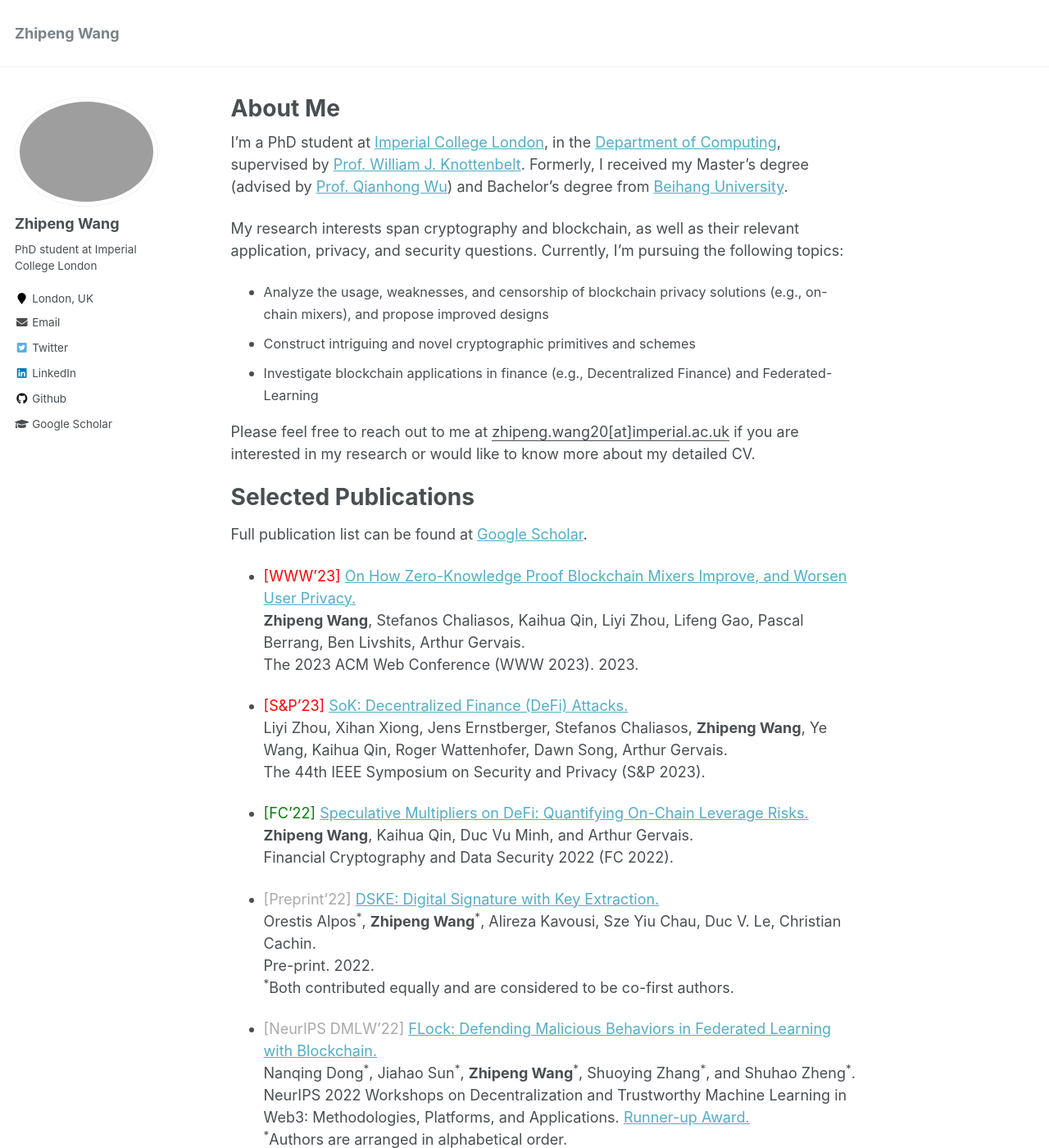
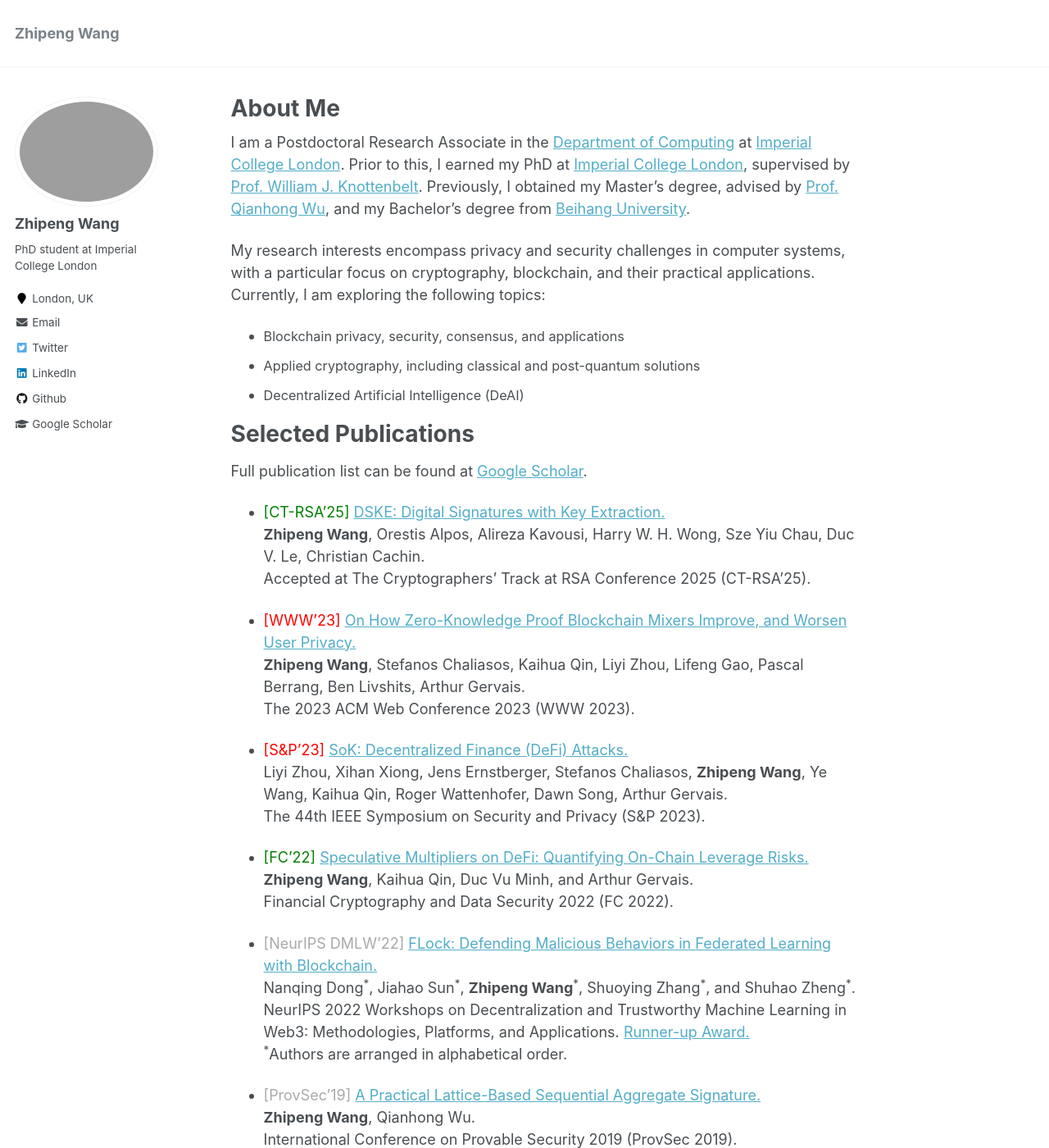
Before and after one commit to WZP321/profile, a Jekyll site: the page built from _pages/about.md, in a window 1280 px wide and 1400 px high. Shown: the whole window at 82% size. Built offline with Jekyll 4.4.1, drawn with Linux system fonts in a browser that asks for light colours; some of the changed text lies outside the part shown.

Commit message:
update about me

```diff
--- a/_pages/about.md
+++ b/_pages/about.md
@@ -7,25 +7,33 @@ redirect_from:
   - /about/
   - /about.html
 ---
-I'm a PhD student at [Imperial College London](https://www.imperial.ac.uk/), in the [Department of Computing](https://www.imperial.ac.uk/computing/), supervised by [Prof. William J. Knottenbelt](https://www.doc.ic.ac.uk/~wjk/). Formerly, I received my Master's degree (advised by [Prof. Qianhong Wu](https://scholar.google.com/citations?hl=en&user=eEzaPPYAAAAJ)) and Bachelor's degree from [Beihang University](https://ev.buaa.edu.cn/).
+I am a Postdoctoral Research Associate in the [Department of Computing](https://www.imperial.ac.uk/computing/) at [Imperial College London](https://www.imperial.ac.uk/). Prior to this, I earned my PhD at [Imperial College London](https://www.imperial.ac.uk/), supervised by [Prof. William J. Knottenbelt](https://www.doc.ic.ac.uk/~wjk/). Previously, I obtained my Master’s degree, advised by [Prof. Qianhong Wu](https://scholar.google.com/citations?hl=en&user=eEzaPPYAAAAJ), and my Bachelor’s degree from [Beihang University](https://ev.buaa.edu.cn/).
+
 
 <!-- advised by [Prof. Qianhong Wu](https://scholar.google.com/citations?hl=en&user=eEzaPPYAAAAJ), and  from École Centrale de Pékin, Beihang University.   -->
 
-My research interests span cryptography and blockchain, as well as their relevant application, privacy, and security questions. Currently, I'm pursuing the following topics:
-- <span style="font-size:0.9em;"> Analyze the usage, weaknesses, and censorship of blockchain privacy solutions (e.g., on-chain mixers), and propose improved designs </span>
-- <span style="font-size:0.9em;"> Construct intriguing and novel cryptographic primitives and schemes</span>
-- <span style="font-size:0.9em;"> Investigate blockchain applications in finance (e.g., Decentralized Finance) and Federated-Learning</span>
+My research interests encompass privacy and security challenges in computer systems, with a particular focus on cryptography, blockchain, and their practical applications. Currently, I am exploring the following topics:
 
-Please feel free to reach out to me at <u>zhipeng.wang20[at]imperial.ac.uk</u> if you are interested in my research or would like to know more about my detailed CV.
+- <span style="font-size:0.9em;"> Blockchain privacy, security, consensus, and applications </span>
+- <span style="font-size:0.9em;"> Applied cryptography, including classical and post-quantum solutions</span>
+- <span style="font-size:0.9em;"> Decentralized Artificial Intelligence (DeAI)</span>
+
+<!-- Please feel free to reach out to me at <u>zhipeng.wang20[at]imperial.ac.uk</u> if you are interested in my research or would like to know more about my detailed CV. -->
 
 
 Selected Publications
 =======
 Full publication list can be found at [Google Scholar](https://scholar.google.com/citations?hl=en&user=ughaML4AAAAJ&view_op=list_works&sortby=pubdate).
 
+- <span style="color:green">\[CT-RSA'25\]</span> [DSKE: Digital Signatures with Key Extraction.](https://eprint.iacr.org/2022/1753.pdf)<br />
+**Zhipeng Wang**, Orestis Alpos,  Alireza Kavousi, Harry W. H. Wong, Sze Yiu Chau, Duc V. Le, Christian Cachin.<br />
+Accepted at The Cryptographers' Track at RSA Conference 2025 (CT-RSA'25). <br />
+
+
+
 - <span style="color:red">\[WWW'23\]</span> [On How Zero-Knowledge Proof Blockchain Mixers Improve, and Worsen User Privacy.](https://arxiv.org/pdf/2201.09035.pdf)\
 **Zhipeng Wang**, Stefanos Chaliasos, Kaihua Qin, Liyi Zhou, Lifeng Gao, Pascal Berrang, Ben Livshits, Arthur Gervais.\
-The 2023 ACM Web Conference (WWW 2023). 2023.
+The 2023 ACM Web Conference 2023 (WWW 2023).
 
 - <span style="color:red">\[S&P'23\]</span> [SoK: Decentralized Finance (DeFi) Attacks.](https://arxiv.org/pdf/2208.13035.pdf)<br />
 Liyi Zhou, Xihan Xiong, Jens Ernstberger, Stefanos Chaliasos, **Zhipeng Wang**, Ye Wang, Kaihua Qin, Roger Wattenhofer, Dawn Song, Arthur Gervais.<br />
@@ -35,10 +43,7 @@ The 44th IEEE Symposium on Security and Privacy (S&P 2023).
 **Zhipeng Wang**, Kaihua Qin, Duc Vu Minh, and Arthur Gervais.<br />
 Financial Cryptography and Data Security 2022 (FC 2022).
 
-- <span style="color:darkgray">\[Preprint'22\]</span> [DSKE: Digital Signature with Key Extraction.](https://eprint.iacr.org/2022/1753.pdf)<br />
-Orestis Alpos<sup>*</sup>, **Zhipeng Wang**<sup>*</sup>, Alireza Kavousi,  Sze Yiu Chau, Duc V. Le, Christian Cachin.<br />
-Pre-print. 2022.<br />
-<sup>*</sup>Both contributed equally and are considered to be co-first authors.
+
 
 - <span style="color:darkgray">\[NeurIPS DMLW'22\]</span> [FLock: Defending Malicious Behaviors in Federated Learning with Blockchain.](https://arxiv.org/pdf/2211.04344.pdf)<br />
 Nanqing Dong<sup>*</sup>, Jiahao Sun<sup>*</sup>, **Zhipeng Wang**<sup>*</sup>, Shuoying Zhang<sup>*</sup>, and Shuhao Zheng<sup>*</sup>.<br />
@@ -46,7 +51,7 @@ NeurIPS 2022 Workshops on Decentralization and Trustworthy Machine Learning in W
 <sup>*</sup>Authors are arranged in alphabetical order.
 
 - <span style="color:darkgray">\[ProvSec'19\]</span> [A Practical Lattice-Based Sequential Aggregate Signature.](https://link.springer.com/chapter/10.1007/978-3-030-31919-9_6)<br />**Zhipeng Wang**, Qianhong Wu.<br />
-International Conference on Provable Security (ProvSec 2019), 2019.
+International Conference on Provable Security 2019 (ProvSec 2019).
 
 
 <!-- {% if author.googlescholar %}
```
